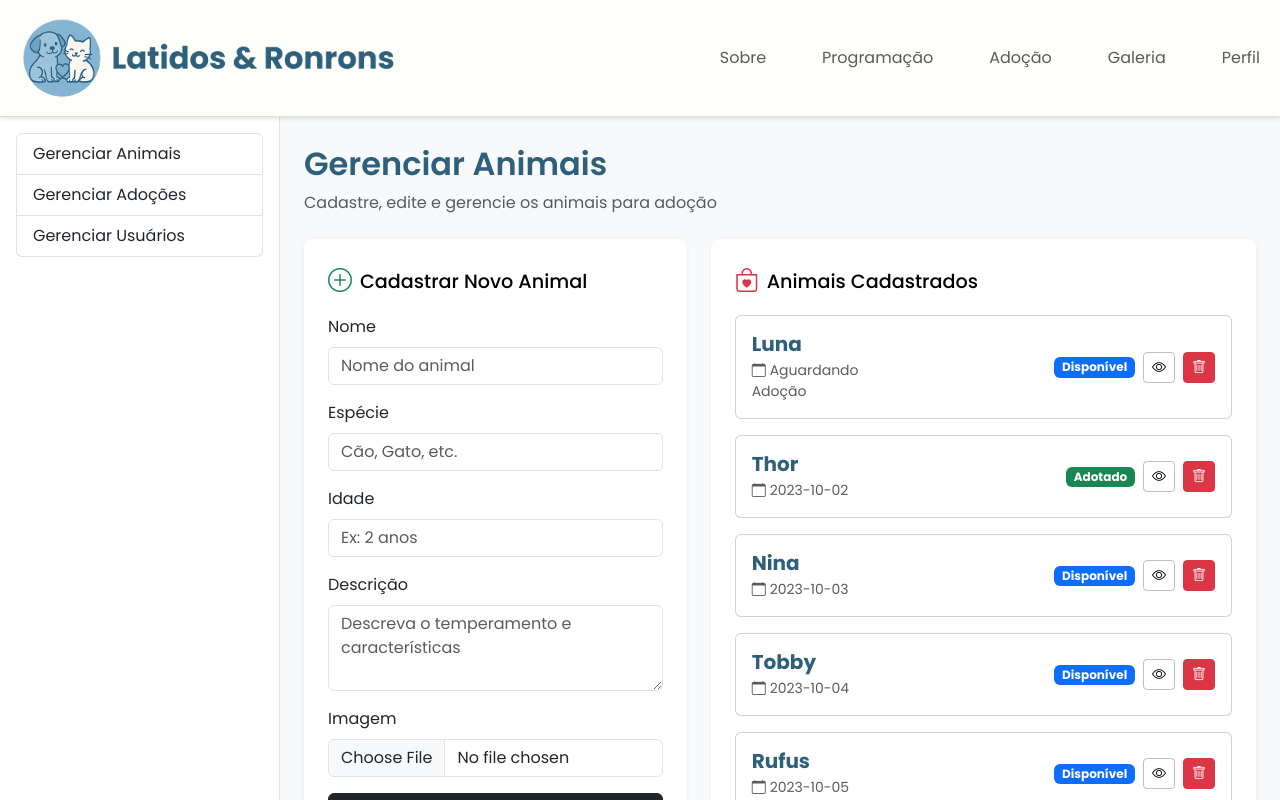
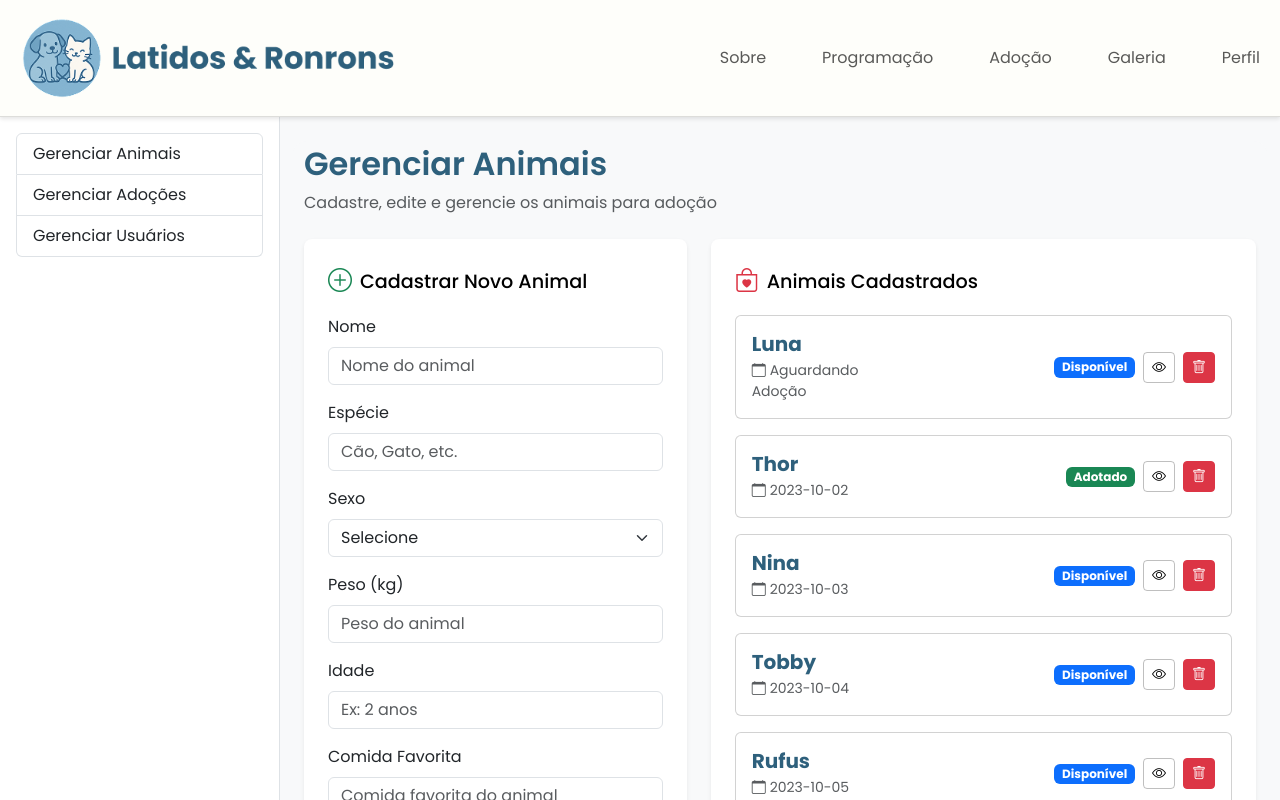
Before and after one commit to chryssstina/Adocao_de_Animais_React, a React (Vite) app in the folder frontend/: page /admin/animais in a window 1280 px wide. Shown: the top 800 px of the page. Built offline with nearby package versions, Linux system fonts and the light colour scheme.

Commit message:
Add new fields to animal admin form and update adoption table
Added 'Sexo', 'Peso (kg)', and 'Comida Favorita' fields to the animal admin form for more detailed animal records. Also updated the adoption table column header from 'Data' to 'Data do pedido' for clarity.

```diff
--- a/frontend/src/pages/Admin/AdminAdoptions/AdminAdoptions.jsx
+++ b/frontend/src/pages/Admin/AdminAdoptions/AdminAdoptions.jsx
@@ -33,7 +33,7 @@ function AdminAdoptions() {
                         <th scope="col">Animal</th>
                         <th scope="col">Adotante</th>
                         <th scope="col">Email</th>
-                        <th scope="col">Data</th>
+                        <th scope="col">Data do pedido</th>
                         <th scope="col">Status</th>
                         <th scope="col">Ações</th>
                       </tr>
--- a/frontend/src/pages/Admin/AdminAnimals/AdminAnimals.jsx
+++ b/frontend/src/pages/Admin/AdminAnimals/AdminAnimals.jsx
@@ -53,6 +53,29 @@ function AdminAnimals() {
                   </div>
 
                   <div className="mb-3">
+                    <label htmlFor="sexo" className="form-label">
+                      Sexo
+                    </label>
+                    <select className="form-select" id="sexo">
+                      <option value="">Selecione</option>
+                      <option value="macho">Macho</option>
+                      <option value="femea">Fêmea</option>
+                    </select>
+                  </div>
+
+                  <div className="mb-3">
+                    <label htmlFor="peso" className="form-label">
+                      Peso (kg)
+                    </label>
+                    <input
+                      type="number"
+                      className="form-control"
+                      id="peso"
+                      placeholder="Peso do animal"
+                    />
+                  </div>
+
+                  <div className="mb-3">
                     <label htmlFor="idade" className="form-label">
                       Idade
                     </label>
@@ -61,6 +84,18 @@ function AdminAnimals() {
                       className="form-control"
                       id="idade"
                       placeholder="Ex: 2 anos"
+                    />
+                  </div>
+
+                  <div className="mb-3">
+                    <label htmlFor="comida_favorita" className="form-label">
+                      Comida Favorita
+                    </label>
+                    <input
+                      type="text"
+                      className="form-control"
+                      id="comida_favorita"
+                      placeholder="Comida favorita do animal"
                     />
                   </div>
 
```
